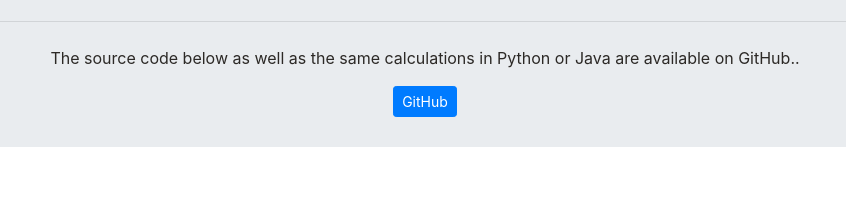
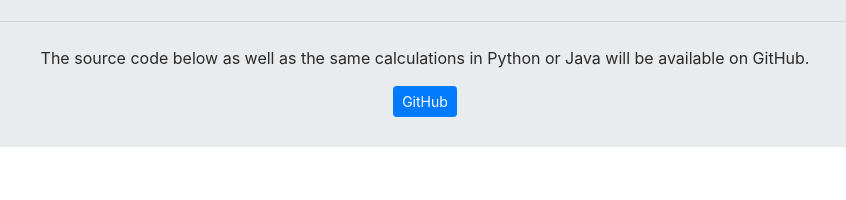
Before and after one commit to danm9/velocity-site, a plain HTML site: page index.html in a window 1280 px wide. Shown: the part 153-353 px from the top of the page, 215-1061 px from the left. Drawn offline with nearby package versions, Linux system fonts and the light colour scheme.

Commit message:
Update index.html

```diff
--- a/index.html
+++ b/index.html
@@ -16,7 +16,7 @@
     <h1 class="display">Free Agile Tools</h1>
     <p class="lead">This webpage is going to be used for free agile tools that anyone with the Internet can use.</p>
     <hr class="my-4">
-    <p>The source code below as well as the same calculations in Python or Java are available on GitHub..</p>
+    <p>The source code below as well as the same calculations in Python or Java will be available on GitHub.</p>
     <a class="btn btn-primary btn-sm" href="https://github.com/danm9/minahan.dev" role="button">GitHub</a>
   </div>
 
```
